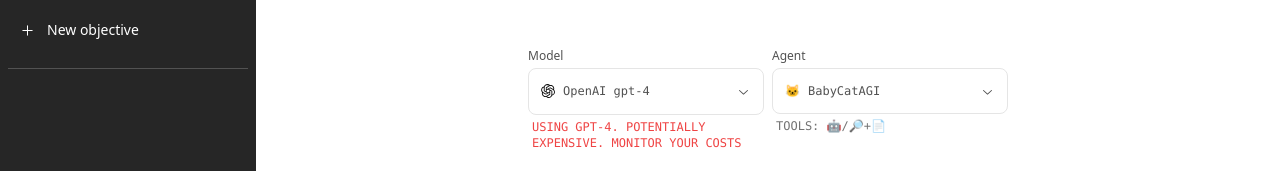
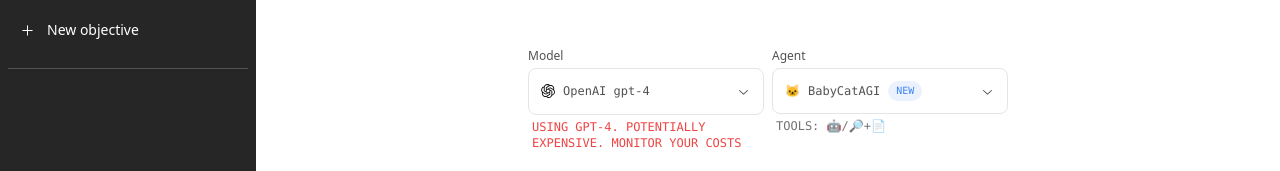
Before and after one commit to metadev26/TigerGPT-ui, a Next.js app: page / in a window 1280 px wide. Shown: the top 171 px of the page. Built offline with nearby package versions, Linux system fonts and the light colour scheme.

Commit message:
Badge on agent label

```diff
--- a/src/components/Agent/ProjectTile.tsx
+++ b/src/components/Agent/ProjectTile.tsx
@@ -12,7 +12,7 @@
     <div className="flex h-full select-none flex-col items-center justify-center gap-2 text-3xl font-semibold text-neutral-300 dark:text-neutral-500 md:text-4xl">
       <div className="inline-flex items-center gap-2">
         BabyAGI{' '}
-        <span className="rounded bg-blue-200 px-1 text-lg text-blue-600 md:text-2xl">
+        <span className="rounded bg-blue-200 px-1 text-lg text-blue-600 dark:bg-blue-500 dark:bg-opacity-30 dark:text-blue-300 md:text-2xl">
           UI
         </span>
       </div>
--- a/src/components/Agent/Select.tsx
+++ b/src/components/Agent/Select.tsx
@@ -7,7 +7,6 @@
 import * as SelectPrimitive from '@radix-ui/react-select';
 import { FC } from 'react';
 import Image from 'next/image';
-import { text } from 'stream/consumers';
 
 interface Props {
   label: string;
@@ -35,6 +34,14 @@
     ) : null;
     return label;
   };
+  const badge = (item: SelectItem) => {
+    const badge = item.badge ? (
+      <span className="rounded-full bg-blue-500 bg-opacity-10 px-2 py-0.5 text-[10px] text-blue-500 dark:bg-blue-500 dark:bg-opacity-10 dark:text-blue-300">
+        {item.badge}
+      </span>
+    ) : null;
+    return badge;
+  };
 
   return (
     <div className="relative w-full">
@@ -48,6 +55,7 @@
               <div className="inline-flex h-5 items-center gap-2 truncate font-mono">
                 {iconLabel(item)}
                 {item.name}
+                {badge(item)}
               </div>
             </SelectPrimitive.Value>
             <SelectPrimitive.Icon>
@@ -72,6 +80,7 @@
                       <div className="inline-flex h-6 items-center gap-2">
                         {iconLabel(item)}
                         {item.name}
+                        {badge(item)}
                       </div>
                     </SelectPrimitive.ItemText>
                     <SelectPrimitive.ItemIndicator className="absolute left-2 inline-flex items-center">
--- a/src/types/index.ts
+++ b/src/types/index.ts
@@ -3,6 +3,7 @@
   name: string;
   message?: string;
   icon?: string;
+  badge?: string;
 };
 
 export type Message = {
--- a/src/utils/constants.ts
+++ b/src/utils/constants.ts
@@ -40,6 +40,7 @@
     name: 'BabyCatAGI',
     icon: '🐱',
     message: 'TOOLS: 🤖/🔎+📄',
+    badge: 'NEW',
   },
   {
     id: 'babybeeagi',
```
